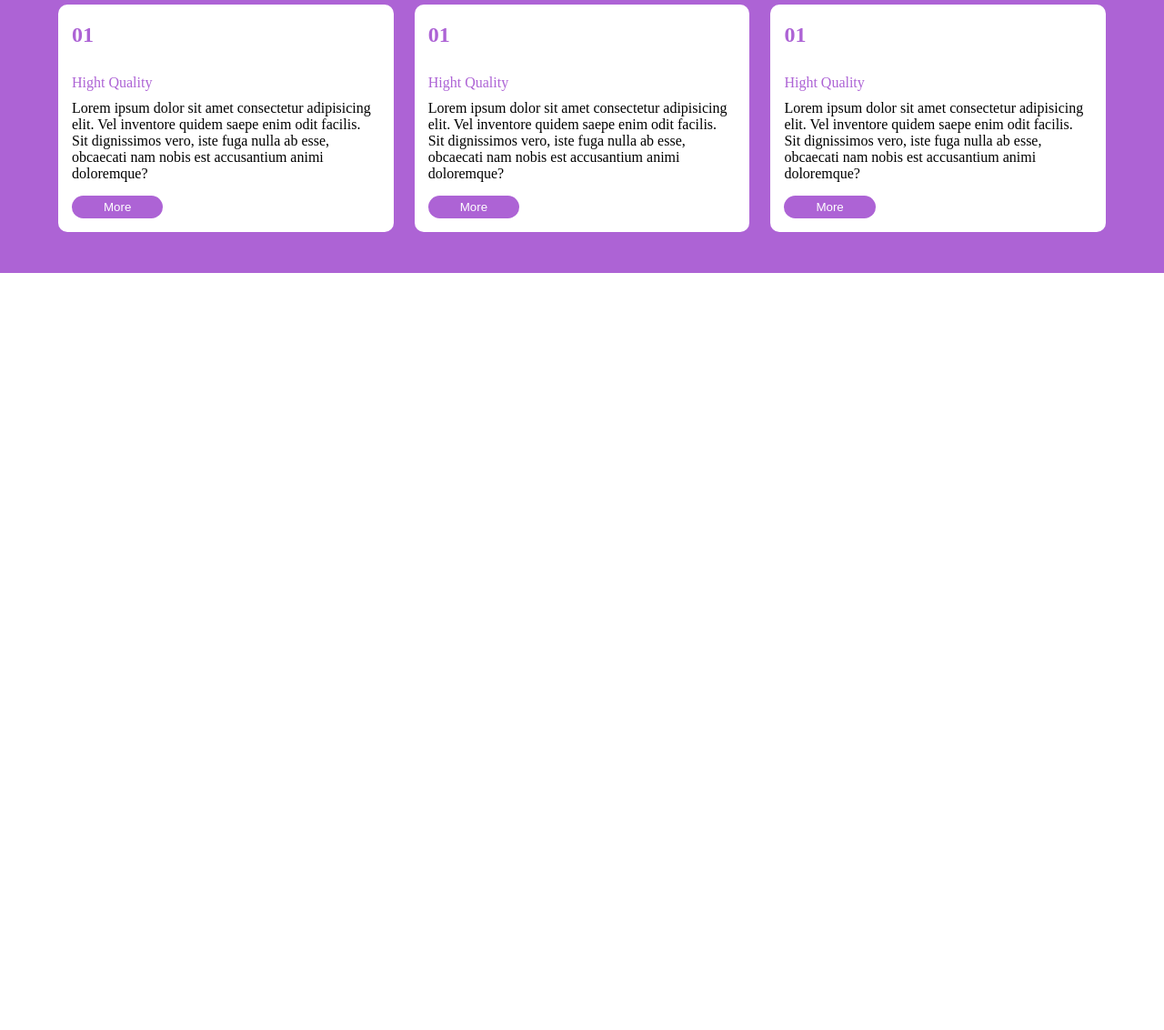
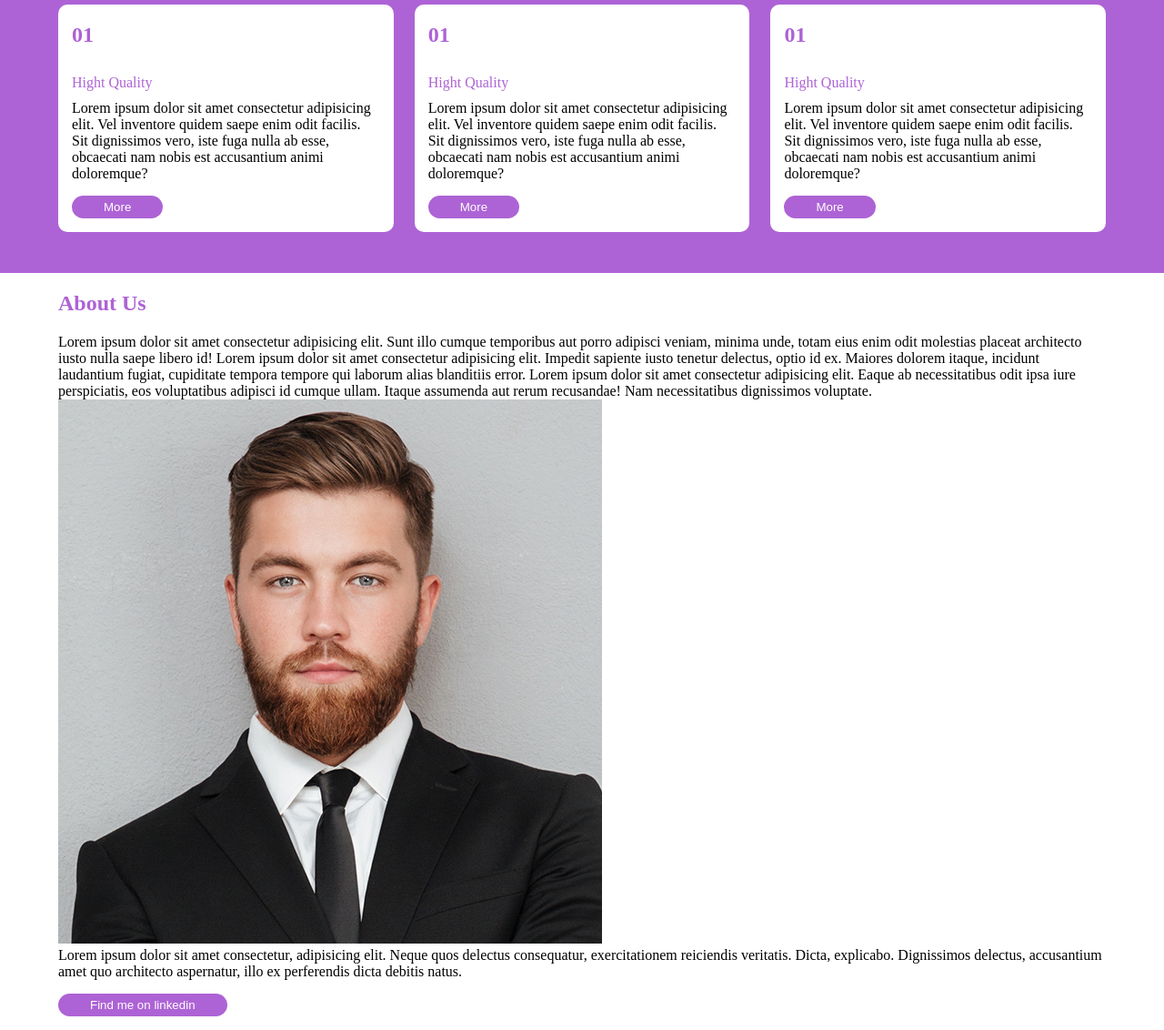
Before and after one commit to Andrea-lulli/htmlcss-responsive-layout, a plain HTML site: page index.html in a window 1280 px wide. Shown: the part 2815-3947 px from the top of the page at 91% size. Before the commit the page ends 3115 px from the top, so only its background shows below. Drawn offline with Linux system fonts and the light colour scheme.

Commit message:
completata sezione 6 - about us

```diff
--- a/index.html
+++ b/index.html
@@ -197,6 +197,27 @@
         </section>
 
         <!-- section 6  - about us -->
+        <section class="section-about-us">
+            <div class="conteiner card-about-us">
+                <div class="about-us">
+                    <h1 class="testo-purple">About Us</h1>
+                    <p>Lorem ipsum dolor sit amet consectetur adipisicing elit. Sunt illo cumque temporibus aut porro adipisci veniam, minima unde, totam eius enim odit molestias placeat architecto iusto nulla saepe libero id! Lorem ipsum dolor sit amet consectetur adipisicing elit. Impedit sapiente iusto tenetur delectus, optio id ex. Maiores dolorem itaque, incidunt laudantium fugiat, cupiditate tempora tempore qui laborum alias blanditiis error. Lorem ipsum dolor sit amet consectetur adipisicing elit. Eaque ab necessitatibus odit ipsa iure perspiciatis, eos voluptatibus adipisci id cumque ullam. Itaque assumenda aut rerum recusandae! Nam necessitatibus dignissimos voluptate.</p>
+                </div>
+                <div class="about-us-img">
+                    <img src="./img/about.jpg" alt="">
+                    <p>Lorem ipsum dolor sit amet consectetur, adipisicing elit. Neque quos delectus consequatur, exercitationem reiciendis veritatis. Dicta, explicabo. Dignissimos delectus, accusantium amet quo architecto aspernatur, illo ex perferendis dicta debitis natus.</p>
+                    <button class="nutton-more">Find me on linkedin </button>
+                </div>
+            </div>
+        </section>
+
+        <!-- section 7  - get started -->
+        <section class="section-get-started">
+            <div class="conteiner1"></div>
+        </section>
+
+
+
 
 
 
```
